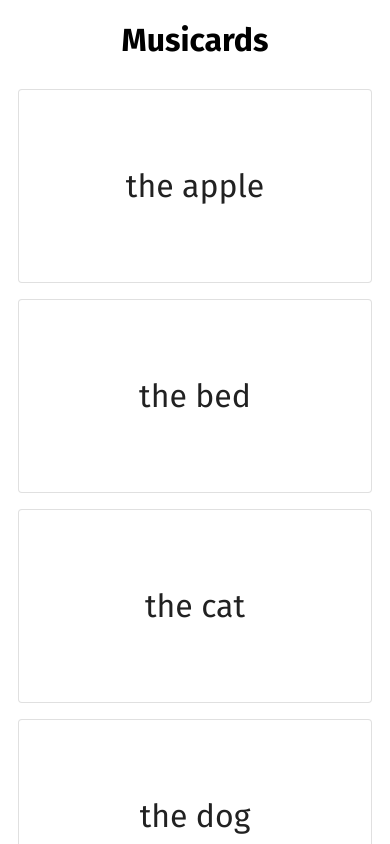
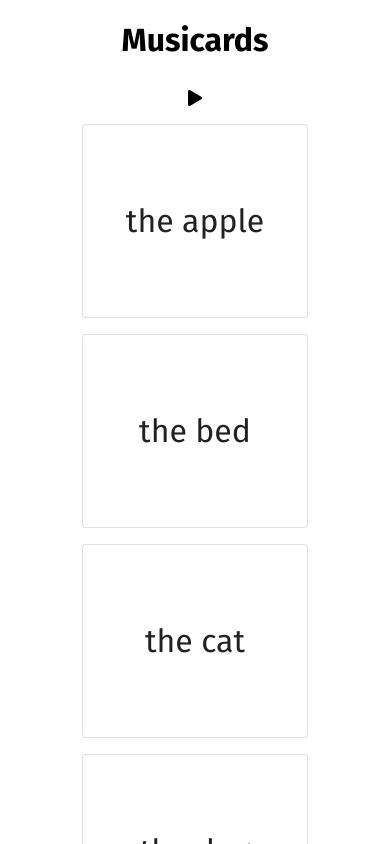
Before and after one commit to pelicularities/project-musicards, a React (Create React App) app: page / in a window 390 px wide. Shown: the top 844 px of the page. Built offline with nearby package versions, Linux system fonts and the light colour scheme.

Commit message:
Make Flashcard and DeckGallery responsive
- Add media query hooks to Flashcard component
- Still not *truly* responsive: content will overflow if card is
  too narrow
- Will consider this adequate for the time being

```diff
--- a/src/App.css
+++ b/src/App.css
@@ -2,37 +2,6 @@
   text-align: center;
 }
 
-.App-logo {
-  height: 40vmin;
-  pointer-events: none;
+a {
+  color: #000000;
 }
-
-@media (prefers-reduced-motion: no-preference) {
-  .App-logo {
-    animation: App-logo-spin infinite 20s linear;
-  }
-}
-
-.App-header {
-  background-color: #282c34;
-  min-height: 100vh;
-  display: flex;
-  flex-direction: column;
-  align-items: center;
-  justify-content: center;
-  font-size: calc(10px + 2vmin);
-  color: white;
-}
-
-.App-link {
-  color: #61dafb;
-}
-
-@keyframes App-logo-spin {
-  from {
-    transform: rotate(0deg);
-  }
-  to {
-    transform: rotate(360deg);
-  }
-}
--- a/src/components/DeckGallery.js
+++ b/src/components/DeckGallery.js
@@ -2,6 +2,9 @@ import React, { useState, useEffect } from "react";
 import Flashcard from "./Flashcard";
 import { makeStyles } from "@material-ui/core/styles";
 import Grid from "@material-ui/core/Grid";
+import { FontAwesomeIcon } from "@fortawesome/react-fontawesome";
+import { faPlay } from "@fortawesome/free-solid-svg-icons";
+import { Link } from "react-router-dom";
 
 const useStyles = makeStyles({
   deckGallery: {
@@ -19,6 +22,11 @@ function DeckGallery({ deck }) {
   ));
   return (
     <Grid className={classes.deckGallery} container spacing={2}>
+      <Grid item xs={12}>
+        <Link to="/play">
+          <FontAwesomeIcon icon={faPlay} />
+        </Link>
+      </Grid>
       {flashcards}
     </Grid>
   );
--- a/src/components/Flashcard.js
+++ b/src/components/Flashcard.js
@@ -2,6 +2,21 @@ import React, { useState, useLayoutEffect } from "react";
 import { makeStyles } from "@material-ui/core/styles";
 import clsx from "clsx";
 import Card from "@material-ui/core/Card";
+import useMediaQuery from "@material-ui/core/useMediaQuery";
+
+function Flashcard({ flashcard, className }) {
+  // determine width of Flashcard
+  const isMoreThan540px = useMediaQuery("(min-width:540px)");
+  const isMoreThan410px = useMediaQuery("(min-width:410px)");
+  const isMoreThan360px = useMediaQuery("(min-width:360px)");
+  const isMoreThan320px = useMediaQuery("(min-width:320px)");
+
+  let maxWidth = "20rem";
+  if (isMoreThan540px) maxWidth = "20rem";
+  else if (isMoreThan410px) maxWidth = "15rem";
+  else if (isMoreThan360px) maxWidth = "12rem";
+  else if (isMoreThan320px) maxWidth = "9rem";
+  else maxWidth = "7rem";
 
   const useStyles = makeStyles({
     flashcard: {
@@ -13,13 +28,15 @@ const useStyles = makeStyles({
       justifyContent: "center",
       alignItems: "center",
       cursor: "pointer",
+      width: "90%",
+      maxWidth: maxWidth,
+      margin: "0 auto",
     },
     backOfCard: {
       border: "1px solid #000000",
     },
   });
 
-function Flashcard({ flashcard, className }) {
   const classes = useStyles();
   const { front, back } = flashcard;
   const [isFront, setIsFront] = useState(true);
--- a/src/components/PlayDeck.js
+++ b/src/components/PlayDeck.js
@@ -1,7 +1,6 @@
-import React, { useState, useEffect } from "react";
+import React, { useState } from "react";
 import Flashcard from "./Flashcard";
 import { makeStyles } from "@material-ui/core/styles";
-import { Grid } from "@material-ui/core";
 import { FontAwesomeIcon } from "@fortawesome/react-fontawesome";
 import {
   faChevronCircleRight,
```
Lines whose indentation alone changed are shown as unchanged.
